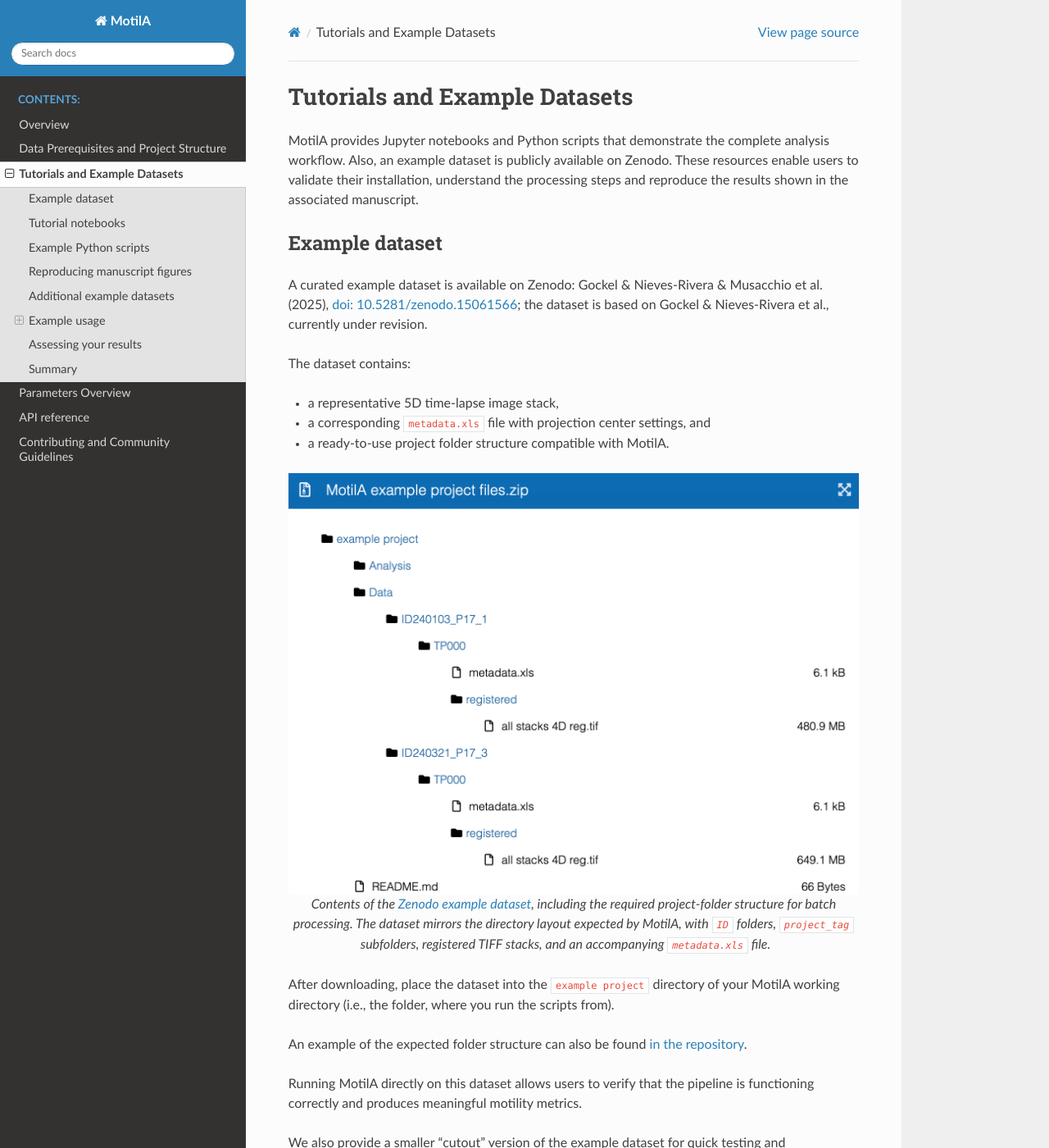
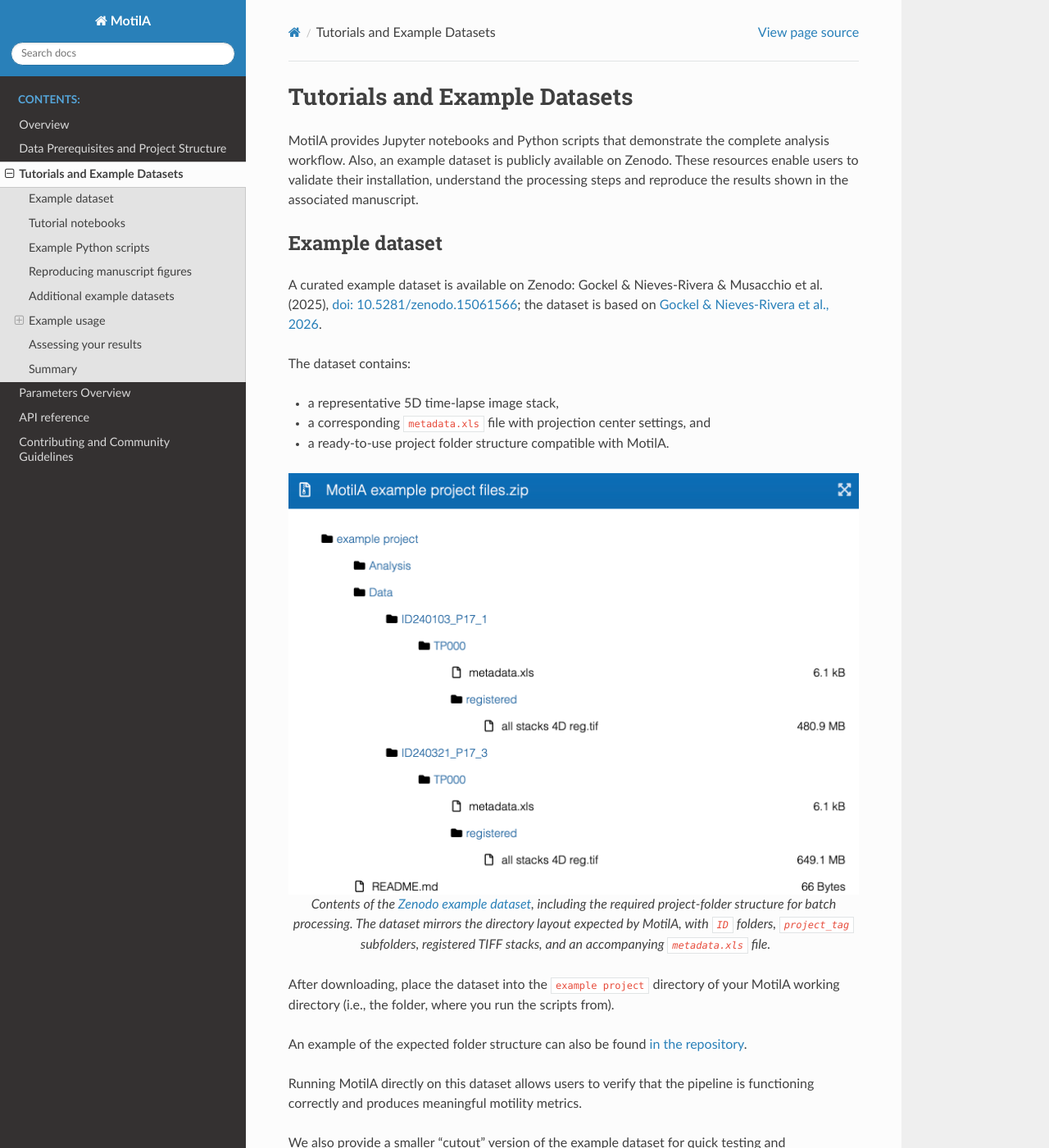
Before and after one commit to FabrizioMusacchio/MotilA, a Sphinx documentation site: the page built from docs/source/tutorials.rst, in a window 1280 px wide and 1400 px high. Shown: the whole window at 82% size. Built offline with Sphinx 7.4.7 and the Read the Docs theme 3.1.0, drawn with Linux system fonts in a browser that asks for light colours; some of the changed text lies outside the part shown.

Commit message:
docs: update citations in README and tutorials to reflect recent publications

```diff
--- a/docs/source/tutorials.rst
+++ b/docs/source/tutorials.rst
@@ -11,7 +11,7 @@
 ------------------------
 
 A curated example dataset is available on Zenodo: Gockel & Nieves-Rivera & Musacchio et al. (2025), `doi: 10.5281/zenodo.15061566 <https://zenodo.org/records/15061566>`_;
-the dataset is based on Gockel & Nieves-Rivera et al., currently under revision.
+the dataset is based on `Gockel & Nieves-Rivera et al., 2026 <https://doi.org/10.1016/j.celrep.2026.117161>`_.
 
 
 The dataset contains:
@@ -44,8 +44,8 @@
 If you use one of the provided datasets for any purpose beyond the example tutorials,
 please cite both the dataset record (Gockel & Nieves-Rivera & Musacchio et al., 2025, doi: `10.5281/zenodo.15061566 <https://zenodo.org/records/15061566>`_ /
 Musacchio, 2025, doi: `10.5281/zenodo.17803977 <https://zenodo.org/records/17803978>`_)
-and Gockel & Nieves-Rivera et al., currently  under revision (we will update
-the citation once available).
+and `Gockel & Nieves-Rivera et al., 2026 <https://doi.org/10.1016/j.celrep.2026.117161>`_.
+
 
 
 Tutorial notebooks
```
Also changed, not shown: README.md (+3 -3 lines).
